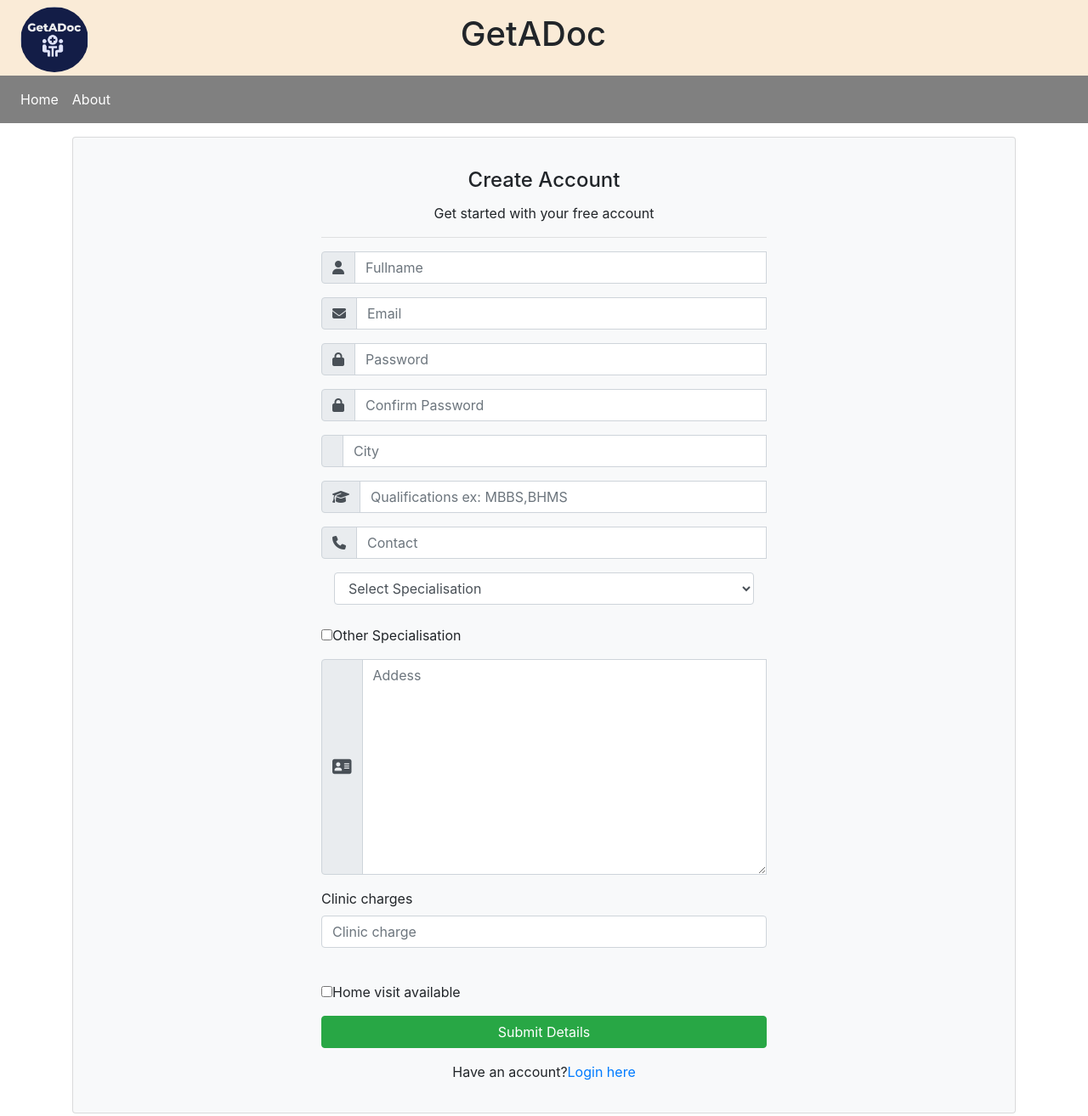
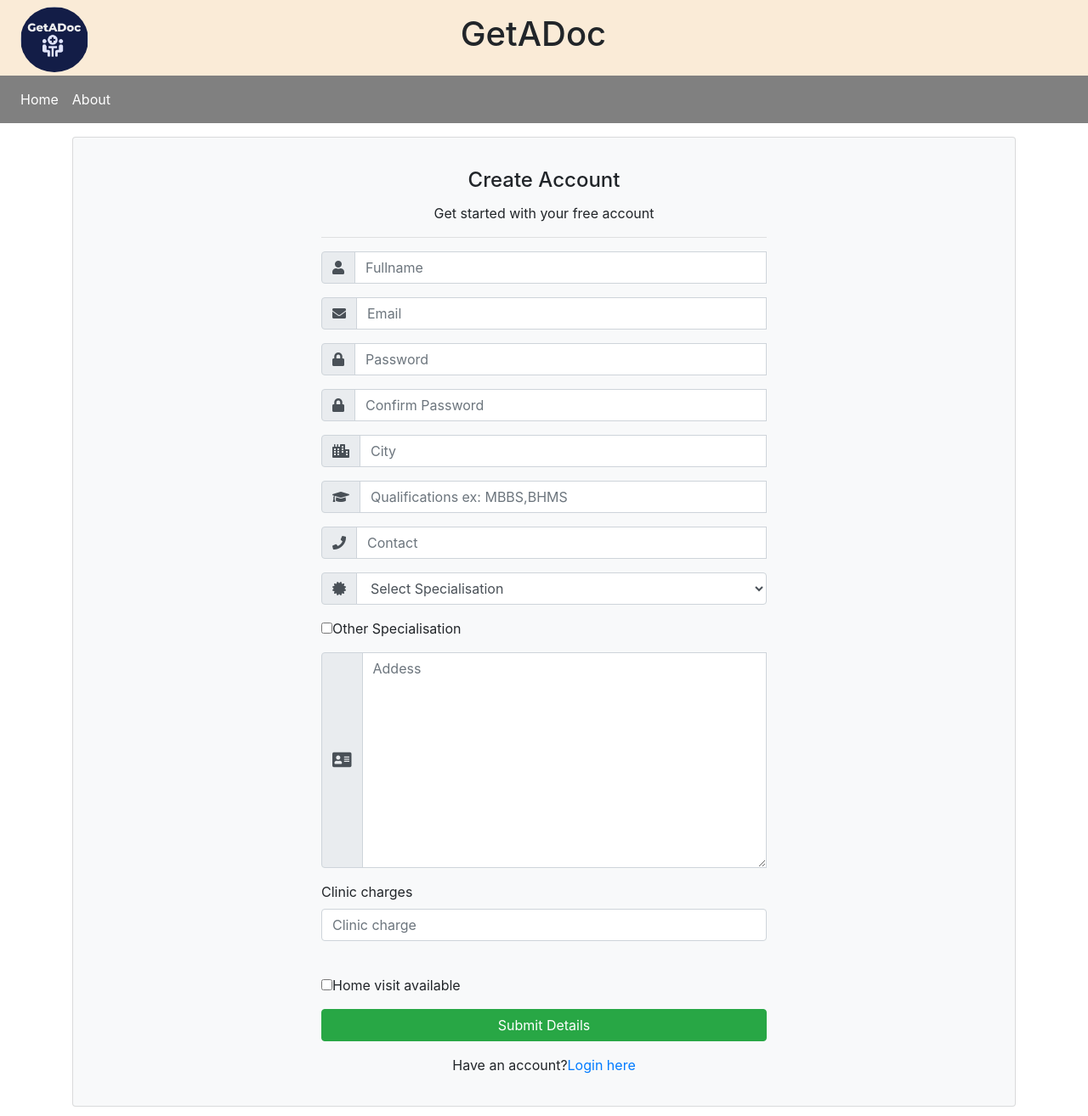
Before and after one commit to Rohit0301/GetADoc-Flask, a Flask app: page /doctorform/1 in a window 1280 px wide. Shown: the top 1314 px of the page at 85% size. Run offline with Flask 2, Linux system fonts and the light colour scheme; some libraries are stand-ins or nearby versions.

Commit message:
changes in css

```diff
--- a/templates/doctor.html
+++ b/templates/doctor.html
@@ -3,13 +3,15 @@
 <head>
     <meta charset="UTF-8">
     <meta name="viewport" content="width=device-width, initial-scale=1.0">
+    <script src='https://kit.fontawesome.com/a076d05399.js'></script>
         <link rel="stylesheet" href="https://maxcdn.bootstrapcdn.com/bootstrap/4.5.2/css/bootstrap.min.css">
   <script src="https://ajax.googleapis.com/ajax/libs/jquery/3.5.1/jquery.min.js"></script>
   <script src="https://cdnjs.cloudflare.com/ajax/libs/popper.js/1.16.0/umd/popper.min.js"></script>
   <script src="https://maxcdn.bootstrapcdn.com/bootstrap/4.5.2/js/bootstrap.min.js"></script>
   <link rel="stylesheet" type="text/css" href="loginstyle.css">
   <link rel="stylesheet" href="https://use.fontawesome.com/releases/v5.0.8/css/all.css">
-  <script src='https://kit.fontawesome.com/a076d05399.js'></script>
+
+
 
    <!-- <link rel="stylesheet" href="{{ url_for('static', filename='css/registerstyle.css') }}">-->
     <title>GetADoc - Book a Doctor</title>
@@ -116,7 +118,7 @@
 
            <div class="form-group input-group">
         <div class="input-group-prepend">
-            <span class="input-group-text"> <i class="fa fa-buliding-o">
+            <span class="input-group-text"> <i class="fas fa-city">
             </i> </span>
          </div>
             {{ form.city(size=40,class="form-control") }}<br>
@@ -158,13 +160,17 @@
             {% endfor %}
         </p>
 
-                <div class="col">
+        <div class="form-group input-group">
+        <div class="input-group-prepend">
+            <span class="input-group-text"> <i class="fa fa-certificate">
+            </i> </span>
+         </div>
             {{ form.doctortype(class="form-control")}}
              </div>
              {% if fl==1 %}
          <span style="color: red;">Please select any specialisation</span>
              {% endif %}
-                   <br>
+
 
   <input type='checkbox'  name="Other" value="Other" data-toggle='collapse' data-target='#collapsediv2'>Other Specialisation</input>
 
@@ -185,7 +191,7 @@
 
 </div>
 
-            <br>
+
             {% for error in form.doctortype.errors %}
             <span style="color: red;">{{ error }}</span>
             {% endfor %}
```
